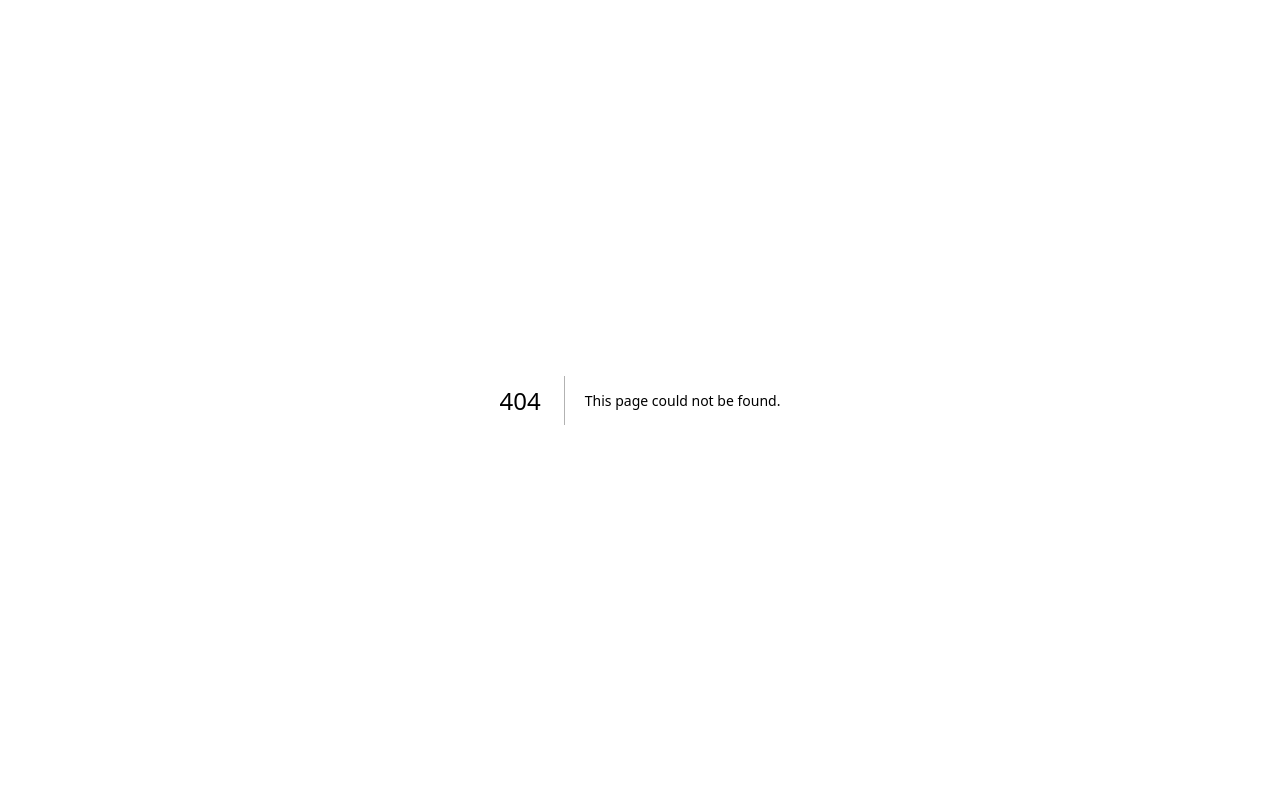
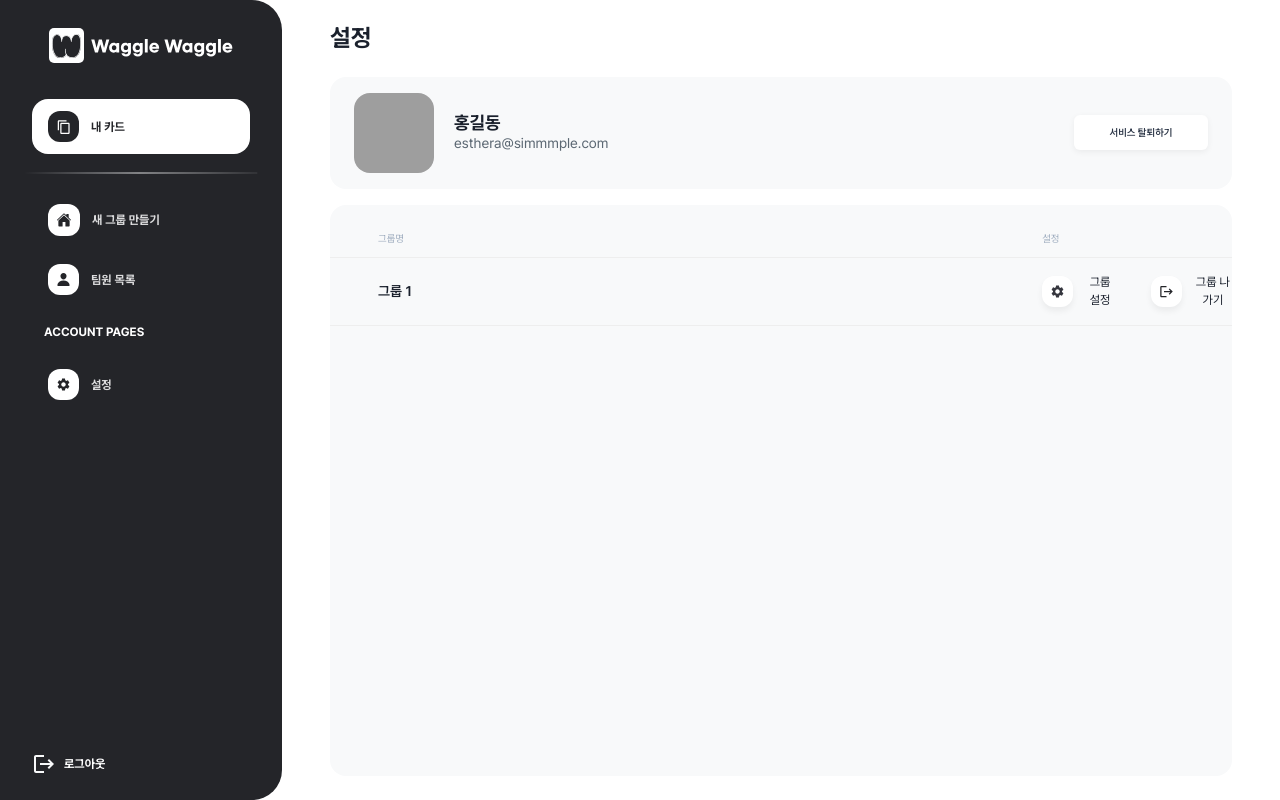
Before and after one commit to DDD-Community/DDD-10-WABLE-WEB, a Next.js app: page /group/settings in a window 1280 px wide. Before the commit this address had no page. Built offline with nearby package versions, Linux system fonts and the light colour scheme; grey boxes are pictures that could not be loaded.

Commit message:
feat: 그룹들 설정 페이지 마크업

```diff
--- a/src/components/pages/home/profile.tsx
+++ b/src/components/pages/home/profile.tsx
@@ -1,5 +1,5 @@
 import Image from 'next/image';
-import { Box, Heading, Text } from '@chakra-ui/react';
+import { Box, Flex, Heading, Text } from '@chakra-ui/react';
 
 import DashboardItem from '@/components/common/dashboard-item';
 import ProfileIconUrl from '@/assets/icons/profile.svg?url';
@@ -8,13 +8,16 @@ export default function Profile({
   src,
   name,
   email,
+  right,
 }: {
   src?: string;
   name: string;
   email: string;
+  right?: React.ReactNode;
 }) {
   return (
-    <DashboardItem align="center" width="full">
+    <DashboardItem align="center" justify="space-between" width="full">
+      <Flex align="center">
         <Box width="80px" height="80px" position={'relative'}>
           <Image
             src={src ?? ProfileIconUrl.src}
@@ -29,6 +32,8 @@ export default function Profile({
             {email}
           </Text>
         </Box>
+      </Flex>
+      {right && right}
     </DashboardItem>
   );
 }
--- a/src/constants/routes.ts
+++ b/src/constants/routes.ts
@@ -4,5 +4,6 @@ export const ROUTES = {
   SIGN_UP: '/sign-up',
   GROUP: {
     CREATE: '/group/create',
+    SETTING: (groupName: string) => `/group/${groupName}/setting`,
   },
 };
--- a/src/pages/group/create/index.tsx
+++ b/src/pages/group/create/index.tsx
@@ -31,6 +31,9 @@ export default function CreateGroup() {
   const requiredOptionInputRef = useRef<HTMLInputElement>(null);
 
   function _handleSubmit(group: GroupSchema) {
+    /**
+     * @todo api 연결하기
+     */
     console.log(group);
   }
 
--- /dev/null
+++ b/src/pages/group/settings/index.tsx
@@ -0,0 +1,154 @@
+import GNBLayout from '@/layouts/gnb-layout';
+import { Button, Flex, Heading, Text } from '@chakra-ui/react';
+import Profile from '@/components/pages/home/profile';
+import SettingsIcon from '@/assets/icons/settings.svg';
+import LeaveIcon from '@/assets/icons/leave.svg';
+import Link from 'next/link';
+import { ROUTES } from '@/constants/routes';
+
+export default function GroupSettings() {
+  function handleClickLeaveButton() {
+    /**
+     * @todo 서비스 탈퇴하기 api 연결하기
+     */
+  }
+
+  function handleClickLeaveGroupButton() {
+    /**
+     * @todo 그룹 나가기 api 연결하기
+     */
+  }
+
+  return (
+    <GNBLayout>
+      <Flex
+        w="100%"
+        h="100%"
+        gap="24px"
+        px="24px"
+        flexDirection="column"
+        justifyContent="flex-start"
+      >
+        <Heading fontSize="24px">설정</Heading>
+        <Flex
+          w="100%"
+          h="100%"
+          gap="16px"
+          flexDirection="column"
+          justifyContent="flex-start"
+        >
+          <Profile
+            src="https://s3-alpha-sig.figma.com/img/b940/caf9/f3a52bcc9317c793ebc094db911b237b?Expires=1708905600&Key-Pair-Id=APKAQ4GOSFWCVNEHN3O4&Signature=NoEOsKXD5w0yt7BvBmmMmzPaBUYd8cPdngiFmcCsy9HcGNTEdsmEzYDjYhxQpjxQuS59kmhlPA1w4jqqMr4mBFsCBU8lukzrEuaictw8GMfrtEcFu34vpU4MhB-2iRh8mEC2ZF084ZY014Q~qoIx9GO-6Q9TRHeamBB9PuXncXfEDDMg5tloKfasLP7otc9VdKHcGoYTKm8fvwjfLqg7QLdJ2mPvgQGjM2Rsp7~GpcMBEUnmjjESOJ9wnnux2uSkTCCnLa--l06lAO3-n1p-~9R1SpYVnSr9nMAOzXD95JutarM3WbGK3vPn3waaIq5nQEzncHzwMj6LUEyW0Cil3g__"
+            name="홍길동"
+            email="esthera@simmmple.com"
+            right={
+              <Button
+                px="33px"
+                py="6px"
+                w="134px"
+                h="35px"
+                border="none"
+                boxShadow="0px 2px 6px rgba(0, 0, 0, 0.06)"
+                onClick={handleClickLeaveButton}
+              >
+                <Text color="gray.700" fontSize="10px" lineHeight="150%">
+                  서비스 탈퇴하기
+                </Text>
+              </Button>
+            }
+          />
+          <Flex
+            py="15px"
+            h="100%"
+            backgroundColor="waggle.gray.100"
+            borderRadius="16px"
+            flexDirection="column"
+          >
+            <Flex py="11px" borderBottom="1px" borderColor="#eeeeee">
+              <Text
+                flex="3.5"
+                color="gray.400"
+                fontSize="10px"
+                lineHeight="150%"
+                paddingLeft="48px"
+              >
+                그룹명
+              </Text>
+              <Text flex="1" color="gray.400" fontSize="10px" lineHeight="150%">
+                설정
+              </Text>
+            </Flex>
+            {/**
+             * @todo 그룹들 가져와서 렌더링하기
+             */}
+            <Flex
+              h="68px"
+              align="center"
+              py="20px"
+              borderBottom="1px"
+              borderColor="#eeeeee"
+            >
+              <Text
+                flex="3.5"
+                paddingLeft="48px"
+                fontSize="14px"
+                fontWeight="semibold"
+              >
+                그룹 1
+              </Text>
+              <Flex flex="1" gap="36px">
+                {/**
+                 * @todo api로 받은 groupName을 통해 라우팅 시키기
+                 * @todo api로 받아온 group 데이터의 owner 필드를 통해, owner만 '그룹 설정' 버튼 렌더링하기
+                 */}
+                <Link href={ROUTES.GROUP.SETTING('waggle-waggle')}>
+                  <Flex
+                    as="button"
+                    gap="12px"
+                    alignItems="center"
+                    justifyContent="center"
+                  >
+                    <Flex
+                      justify="center"
+                      align="center"
+                      p="8px"
+                      borderRadius="12px"
+                      bg="white"
+                      boxShadow="0px 4px 6px rgba(0, 0, 0, 0.06)"
+                    >
+                      <SettingsIcon />
+                    </Flex>
+                    <Text fontSize="12px" lineHeight="150%">
+                      그룹 설정
+                    </Text>
+                  </Flex>
+                </Link>
+                <Flex
+                  as="button"
+                  gap="12px"
+                  alignItems="center"
+                  justifyContent="center"
+                  onClick={handleClickLeaveGroupButton}
+                >
+                  <Flex
+                    justify="center"
+                    align="center"
+                    p="8px"
+                    borderRadius="12px"
+                    bg="white"
+                    boxShadow="0px 4px 6px rgba(0, 0, 0, 0.06)"
+                  >
+                    <LeaveIcon />
+                  </Flex>
+                  <Text fontSize="12px" lineHeight="150%">
+                    그룹 나가기
+                  </Text>
+                </Flex>
+              </Flex>
+            </Flex>
+          </Flex>
+        </Flex>
+      </Flex>
+    </GNBLayout>
+  );
+}
```
Also changed, not shown: src/assets/icons/leave.svg (added). Lines whose indentation alone changed are shown as unchanged.
